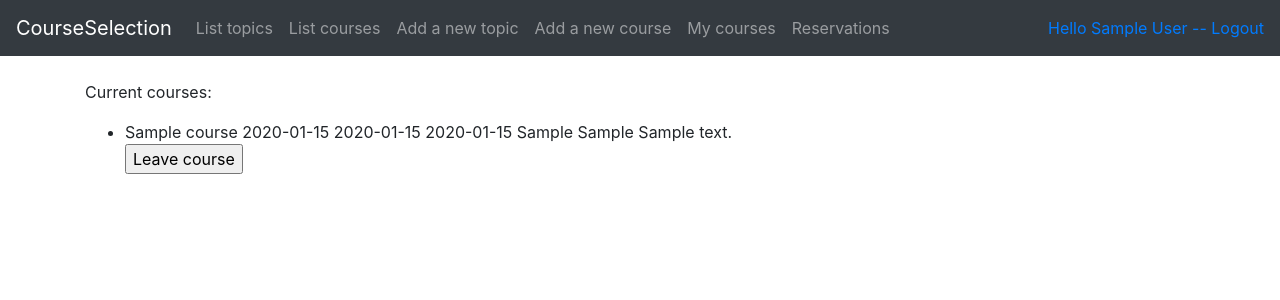
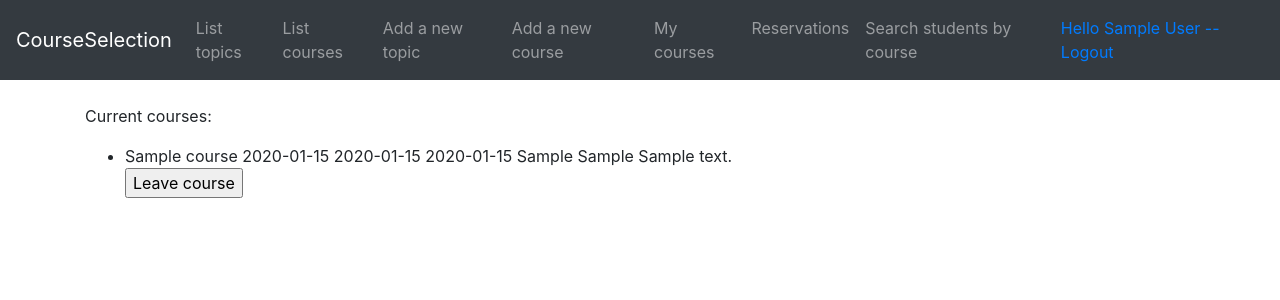
Before and after one commit to SamiP7/Kurssitarjonta, a Flask app: page /courses/user_course/ in a window 1280 px wide. Shown: the top 300 px of the page. Run offline with Flask 2, Linux system fonts and the light colour scheme; a user stored in the database is signed in; tables that the repository leaves empty hold one stand-in row (values such as "Sample post"); some libraries are stand-ins or nearby versions.

Commit message:
admin voi poistaa osallistujia, ei voi olla enempää kuin yksi reservation lomake josta ensimmäinen jää käyttöön

```diff
--- a/application/courses/models.py
+++ b/application/courses/models.py
@@ -62,3 +62,29 @@ class Course(db.Model):
 			response.append({"id":row[0], "name":row[1], "start":row[2], "end":row[3], "place":row[4], "teachers":row[5], "desc":row[6]})
 
 		return response
+
+	@staticmethod
+	def all_courses():
+		stmt = text("SELECT DISTINCT * FROM Course")
+		res = db.engine.execute(stmt)
+
+		response = []
+		for row in res:
+			response.append({"id":row[0], "name":row[1]})
+
+		return response
+
+	@staticmethod
+	def find_student_by_course(id):
+		stmt = text("SELECT * FROM Course"
+				" JOIN CourseStudent ON CourseStudent.course_id = Course.id"
+				" JOIN Account ON Account.id = CourseStudent.account_id"
+				" WHERE Course.id = :id").params(id=id)
+
+		res = db.engine.execute(stmt)
+		response = []
+
+		for row in res:
+			response.append({"cid":row[0], "sid":row[9], "name":row[11], "email":row[12], "role":row[15]})
+
+		return response
--- a/application/courses/views.py
+++ b/application/courses/views.py
@@ -3,6 +3,7 @@ from flask_login import login_required, current_user
 
 from application import app, db, login_required
 from application.courses.models import Course
+from application.auth.models import User
 from application.reservations.models import Reservation
 from application.topics import models
 from application.auth import models
@@ -10,6 +11,28 @@ from application.courses.forms import CourseForm
 from application.reservations import views
 from application.reservations.forms import ReservationForm
 
+@app.route("/courses/search_students/", methods=["GET", "POST"])
+@login_required(role="ADMIN")
+def search_students_options():
+	return render_template("courses/user_in_course.html", all_courses=Course.all_courses())
+
+@app.route("/courses/search", methods=["GET", "POST"])
+@login_required(role="ADMIN")
+def search_students():
+	name = request.form.get("option")
+	return render_template("auth/user_in_course.html", students_in_course=Course.find_student_by_course(name))
+
+@app.route("/courses/search/delete/<course_id>/<account_id>", methods=["GET", "POST"])
+@login_required(role="ADMIN")
+def delete_attendance_admin(course_id, account_id):
+	Reservation.query.filter_by(course_id=course_id).filter_by(account_id=account_id).delete()
+	course = Course.query.filter_by(id=course_id).first()
+
+	tbd = db.session.query(User).filter_by(id=account_id).first()
+	course.users.remove(tbd)
+	db.session().commit()
+
+	return render_template("courses/user_in_course.html", all_courses=Course.all_courses())
 @app.route("/courses/user_course/")
 @login_required(role="ANY")
 def my_courses():
@@ -21,7 +44,8 @@ def delete_attendance(course_id):
 	Reservation.query.filter_by(course_id=course_id).filter_by(account_id=current_user.id).delete()
 
 	course = Course.query.filter_by(id=course_id).first()
-	course.users.clear()
+	tbd = db.session.query(User).filter_by(id=current_user.id).first()
+	course.users.remove(tbd)
 	db.session().commit()
 	return render_template("courses/user_courses.html", my_courses=Course.find_my_courses(current_user.id))
 
--- a/application/templates/layout.html
+++ b/application/templates/layout.html
@@ -33,6 +33,9 @@
 			<li class="nav-item">
               <a class="nav-link" href="{{ url_for('reservations_index') }} ">Reservations</a>
             </li>
+			<li class="nav-item">
+              <a class="nav-link" href="{{ url_for('search_students_options') }} ">Search students by course</a>
+            </li>
           </ul>
 		  <div class="form-inline mt-2 mt-md-0">
 	    {% if current_user.is_authenticated %}
--- a/application/topics/models.py
+++ b/application/topics/models.py
@@ -29,7 +29,7 @@ class Topic(db.Model):
 	@staticmethod
 	def find_courses_by_topic(id):
 		stmt = text("SELECT * FROM Course"
-					" LEFT JOIN Topic ON Topic.id = Course.topic_id"
+					" JOIN Topic ON Topic.id = Course.topic_id"
 					" WHERE Topic.id = :id").params(id=id)
 		res = db.engine.execute(stmt)
 
```
Also changed, not shown: application/reservations/views.py (+7 -7 lines), application/templates/auth/user_in_course.html (added, +34 -0 lines), application/templates/courses/user_in_course.html (added, +27 -0 lines).
